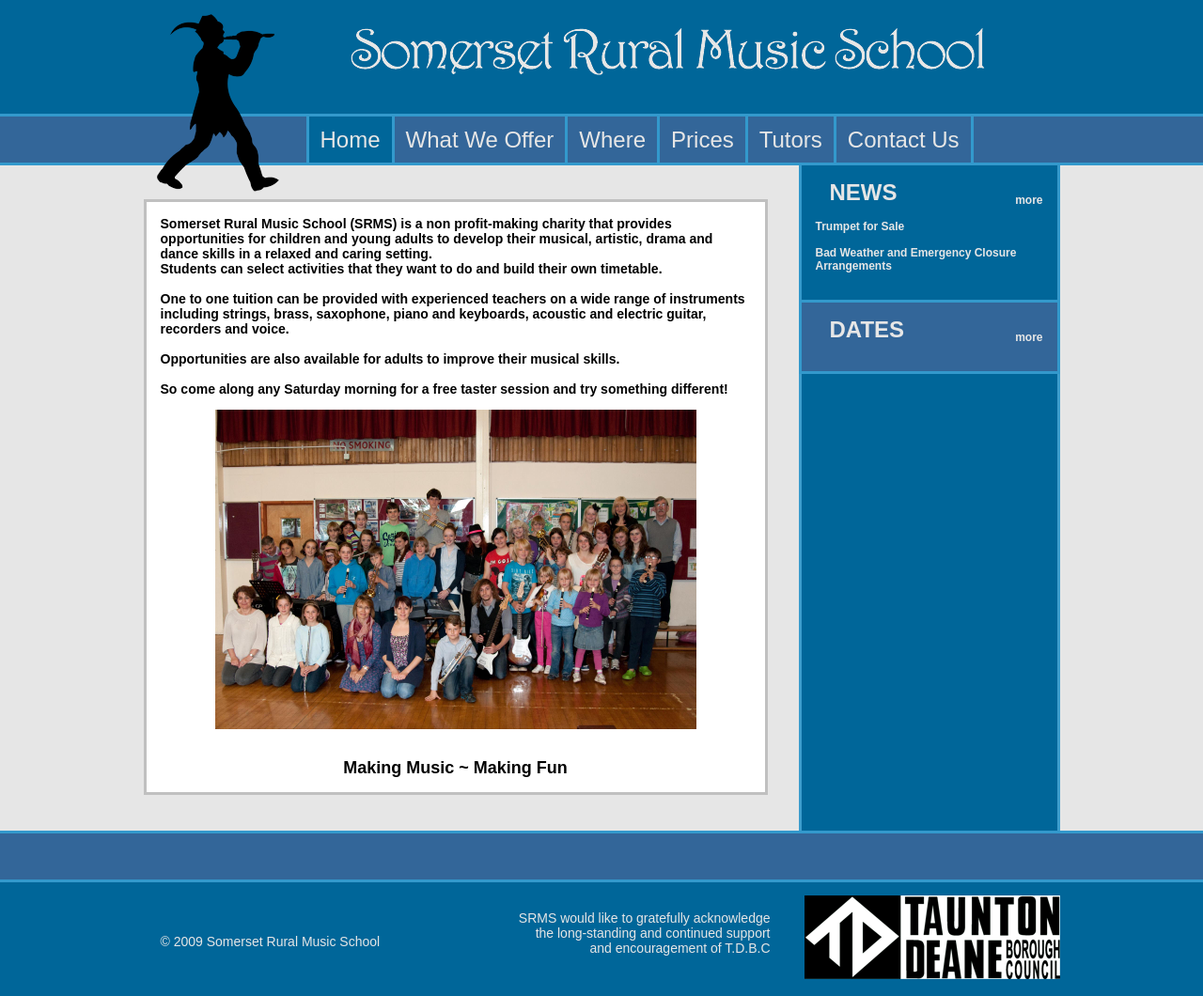
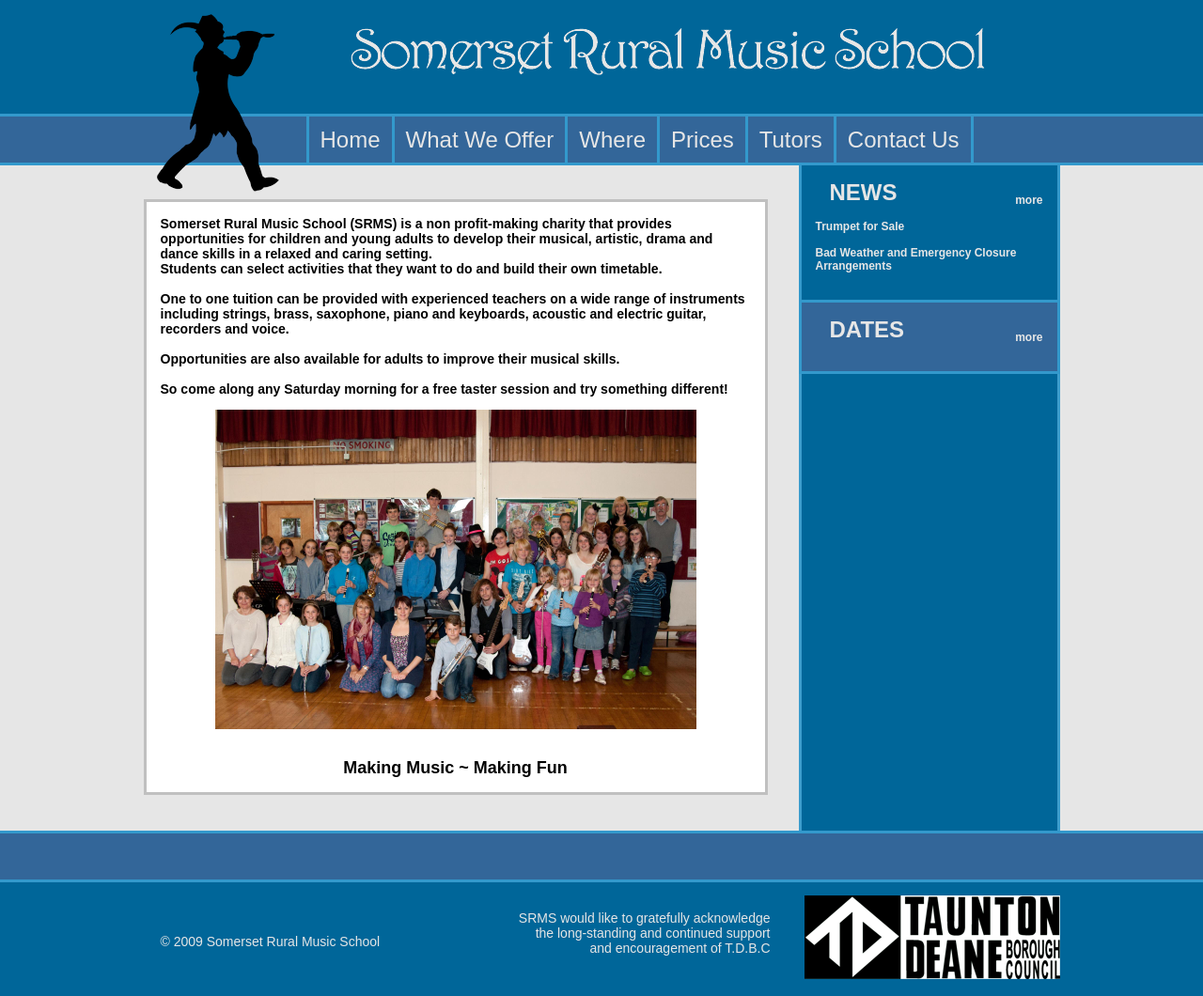
Before and after one commit to ecresswell/srms, a Jekyll site: the page built from index.md, in a window 1280 px wide. Shown: the whole page at 94% size. Built offline with Jekyll 4.4.1, drawn with Linux system fonts in a browser that asks for light colours.

Commit message:
Remove current page highlights from menu

```diff
--- a/_includes/header.html
+++ b/_includes/header.html
@@ -5,7 +5,7 @@
     <div id="menu">
         <div id="links">
             <ul>
-                <li class="selected">
+                <li>
                     <a href="{{ '/' | prepend: site.github.url }}">Home</a>
                 </li>
                 <li>
```
